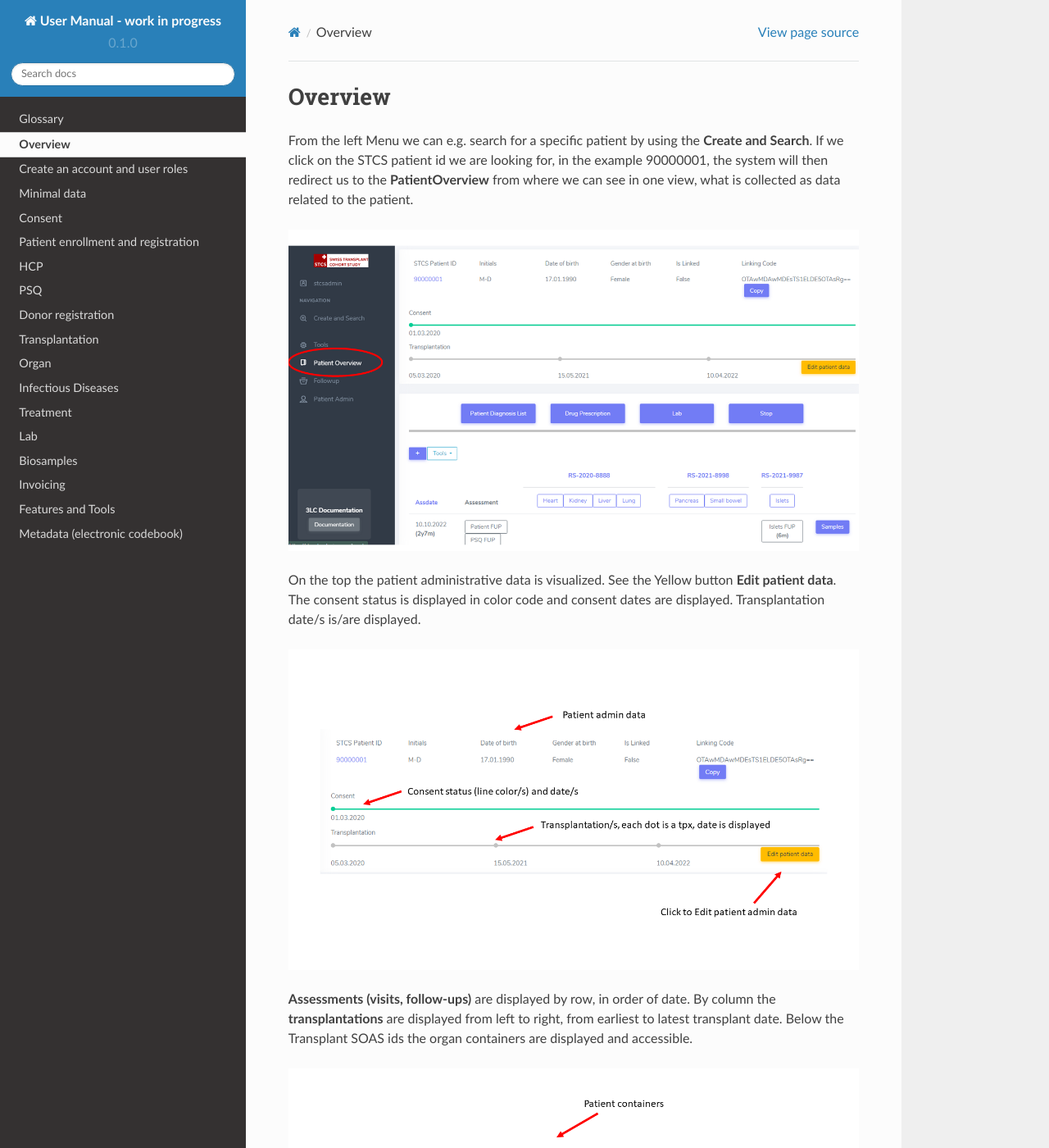
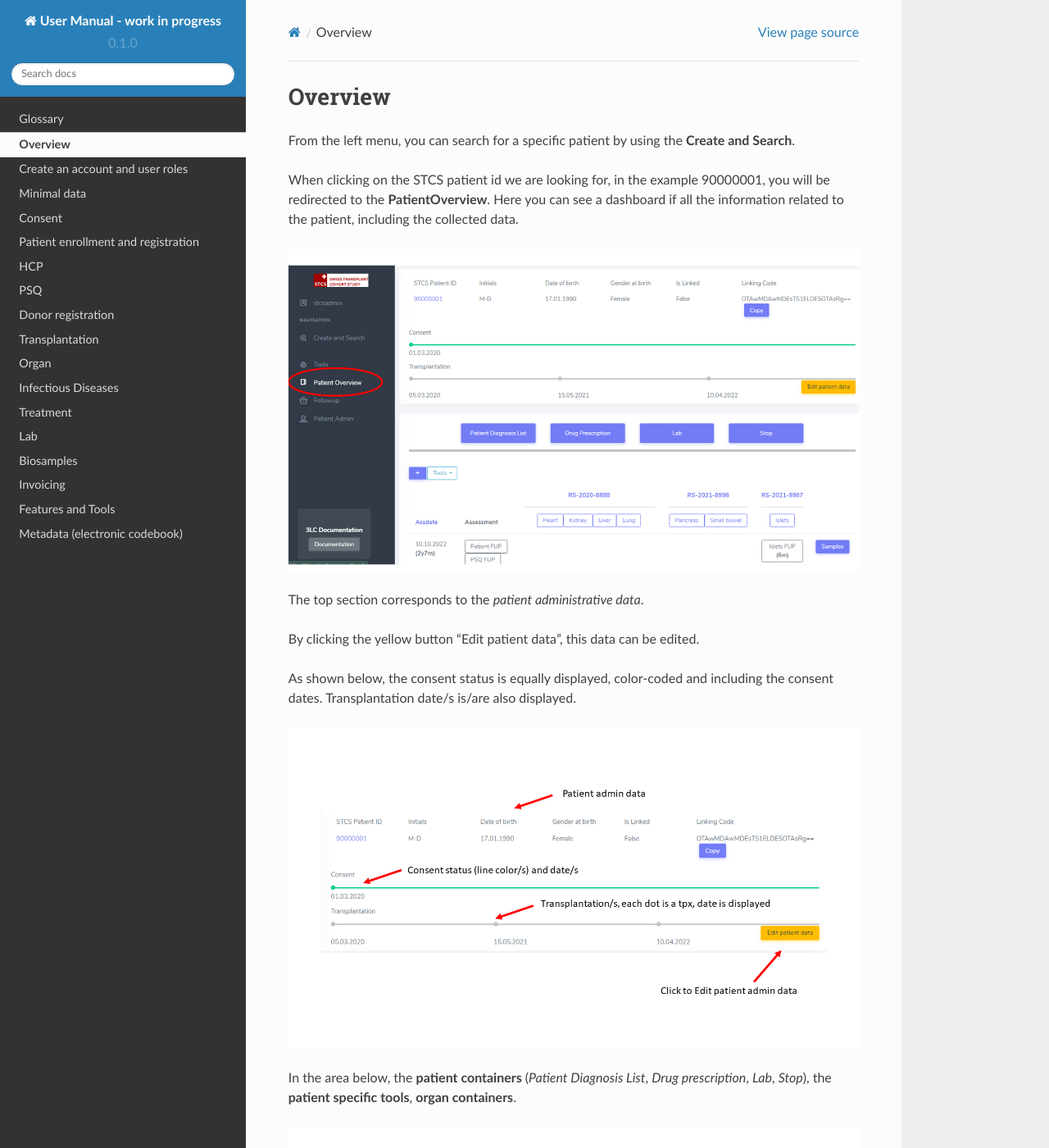
Before and after one commit to swiss-transplant-cohort-study/3LC-user-manual, a Sphinx documentation site: the page built from docs/source/overview.rst, in a window 1280 px wide and 1400 px high. Shown: the whole window at 82% size. Built offline with Sphinx 7.4.7 and the Read the Docs theme 2.0.0, drawn with Linux system fonts in a browser that asks for light colours; some of the changed text lies outside the part shown.

Commit message:
Update overview.rst

```diff
--- a/docs/source/overview.rst
+++ b/docs/source/overview.rst
@@ -1,18 +1,27 @@
 Overview
-********
+###########
 
-From the left Menu we can e.g. search for a specific patient by using the **Create and Search**. If we click on the STCS patient id we are looking for, in the example 90000001, the system will then redirect us to the **PatientOverview** from where we can see in one view, what is collected as data related to the patient.
+From the left menu, you can search for a specific patient by using the **Create and Search**.
+
+When clicking on the STCS patient id we are looking for, in the example 90000001, you will be redirected to the **PatientOverview**. Here you can see a dashboard if all the information related to the patient, including the collected data.
 
 .. image:: overview0.png
 
-On the top the patient administrative data is visualized. See the Yellow button **Edit patient data**. The consent status is displayed in color code and consent dates are displayed. Transplantation date/s is/are displayed.
+The top section corresponds to the *patient administrative data*.
+
+By clicking the yellow button "Edit patient data", this data can be edited.
+
+As shown below, the consent status is equally displayed, color-coded and including the consent dates. Transplantation date/s is/are also displayed.
 
 .. image:: overview1.png
 
-**Assessments (visits, follow-ups)** are displayed by row, in order of date. By column the **transplantations** are displayed from left to right, from earliest to latest transplant date. Below the Transplant SOAS ids the organ containers are displayed and accessible.
+In the area below, the **patient containers** (*Patient Diagnosis List*, *Drug prescription*, *Lab*, *Stop*), the **patient specific tools**, **organ containers**.
 
 .. image:: overview2.png
 
+The *assessments (visits, follow-ups)* are displayed by row, sorted chronologically.
+
+By column the **transplantations** are displayed from left to right, from earliest to latest transplant date. Below the Transplant SOAS ids the organ containers are displayed and accessible.
 
 First assessement at the bottom of the page is the Baseline.
 
```
